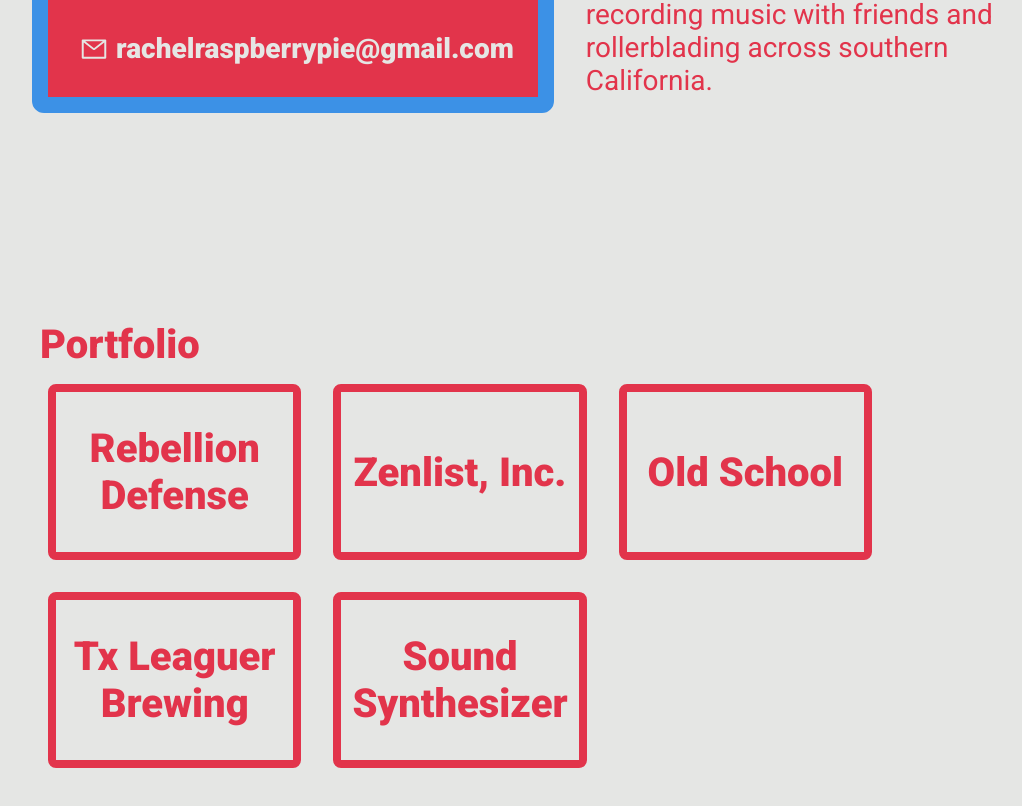
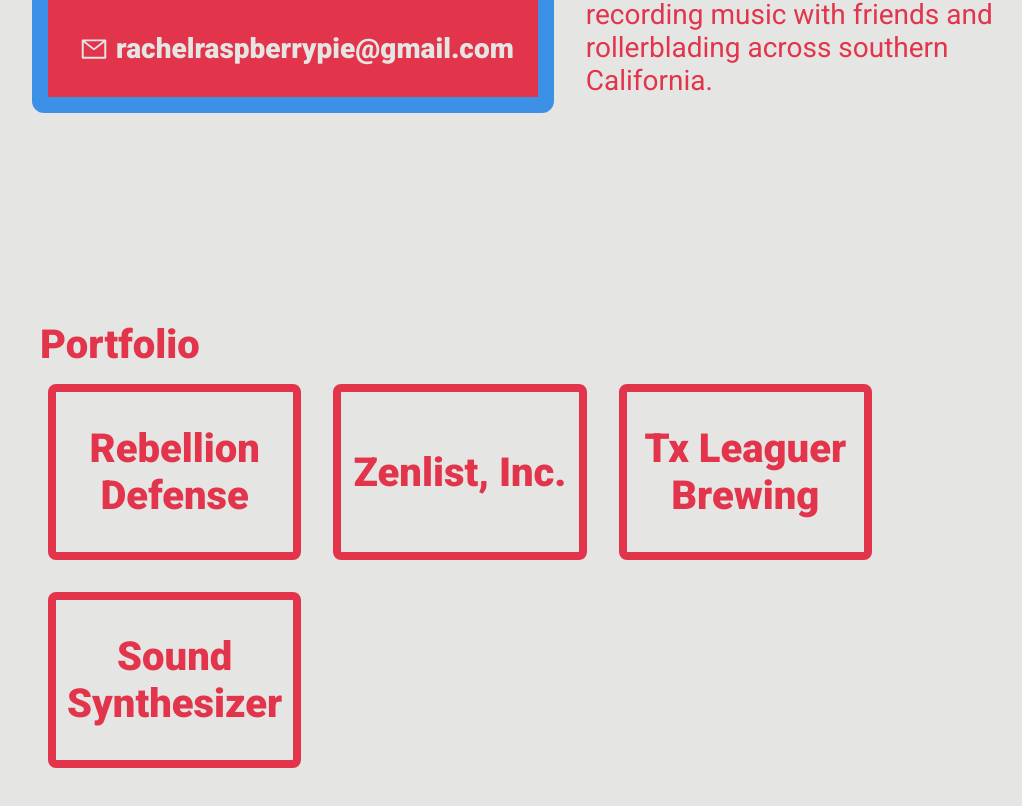
Before and after one commit to rachelhall/rachelhall, a React (Create React App) app: page / in a window 1280 px wide. Shown: the part 766-1572 px from the top of the page, without its empty margins (180-1202 px from the left). Built offline with nearby package versions, Linux system fonts and the light colour scheme; a web font is replaced by a local one.

Commit message:
remove old school

```diff
--- a/src/portfolioData.ts
+++ b/src/portfolioData.ts
@@ -49,19 +49,19 @@ export const portfolioData: IPortfolioItem[] = [
       ECodeTool.GRAPHQL,
     ],
   },
-  {
-    title: "Old School",
-    url: "https://portfolio-old-school.vercel.app/",
-    mainImage: oldschool,
-    description:
-      "Uses React to build a single page web application that feels like an old Mac desktop. It incorparates draggable windows and updatable desktop wallpaper.",
-    tools: [
-      ECodeTool.HTML,
-      ECodeTool.CSS,
-      ECodeTool.JAVASCRIPT,
-      ECodeTool.REACT,
-    ],
-  },
+  // {
+  //   title: "Old School",
+  //   url: "https://portfolio-old-school.vercel.app/",
+  //   mainImage: oldschool,
+  //   description:
+  //     "Uses React to build a single page web application that feels like an old Mac desktop. It incorparates draggable windows and updatable desktop wallpaper.",
+  //   tools: [
+  //     ECodeTool.HTML,
+  //     ECodeTool.CSS,
+  //     ECodeTool.JAVASCRIPT,
+  //     ECodeTool.REACT,
+  //   ],
+  // },
   {
     title: "Tx Leaguer Brewing",
     url: "https://txleaguer.com/",
```
